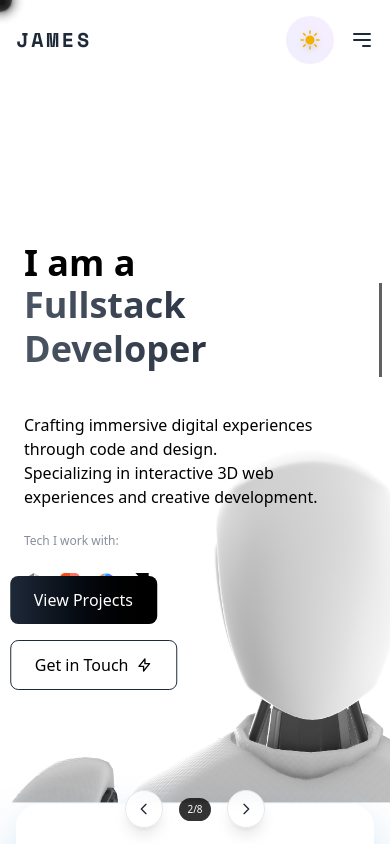
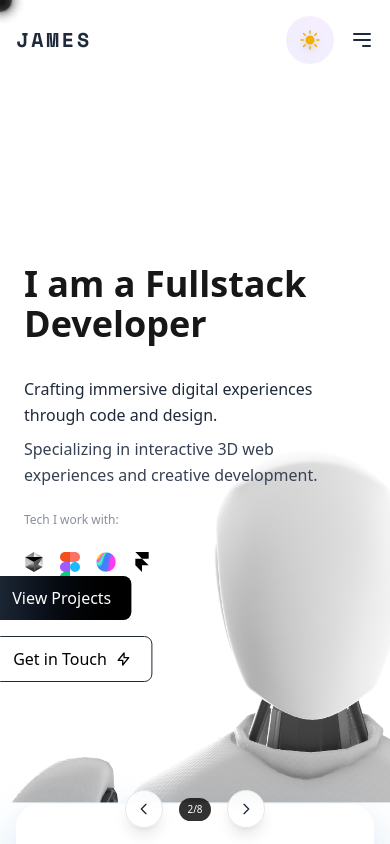
Before and after one commit to BZetsu/My-portfolio, a Next.js app: page / in a window 390 px wide. Shown: the top 844 px of the page. Built offline with nearby package versions, Linux system fonts and the light colour scheme.

Commit message:
Move View Projects and Get in Touch buttons slightly to the left for mobile viewport improvement

```diff
--- a/app/page.tsx
+++ b/app/page.tsx
@@ -138,28 +138,46 @@ export default function Home() {
   const is3DVisible = useIntersectionObserver(splineContainerRef, { threshold: 0.1 });
   const [isModalOpen, setIsModalOpen] = useState(false);
 
-  // Simplified roles array
+  // Updated unified role phrases
   const roles = useMemo(() => [
-    { text: "Designer", showPrefix: true },
-    { text: "Fullstack Developer", showPrefix: true },
-    { text: "Manager", showPrefix: true },
-    { text: "Founder", showPrefix: true },
-    { text: "I am James", showPrefix: false },
-    { text: "You can call me Zetsu", showPrefix: false },
-    { text: "Nice to meet you", showPrefix: false }
+    "I am a Designer",
+    "I am a Fullstack Developer",
+    "I am a Manager",
+    "I am a Founder",
+    "But in all, I am a Creator, a builder",
+    "I am James",
+    "You can call me Zetsu",
+    "Nice to meet you"
   ], []);
 
   const [currentRoleIndex, setCurrentRoleIndex] = useState(0);
+  const [isTyping, setIsTyping] = useState(true);
 
-  // Role switching with performance adaptation
+  // Role switching with smoother transitions
   useEffect(() => {
-    // Longer intervals on low-performance devices
-    const interval = setInterval(() => {
+    const typingInterval = isLowPerformance ? 4000 : 3000;
+
+    // Start typing animation
+    setIsTyping(true);
+
+    // Set timeout for role transition
+    const timer = setTimeout(() => {
       setCurrentRoleIndex((prevIndex) => (prevIndex + 1) % roles.length);
-    }, isLowPerformance ? 4000 : 3000);
+    }, typingInterval);
 
-    return () => clearInterval(interval);
-  }, [roles.length, isLowPerformance]);
+    return () => clearTimeout(timer);
+  }, [roles.length, isLowPerformance, currentRoleIndex]);
+
+  // Effect to handle typing animation state
+  useEffect(() => {
+    // After role changes, briefly pause typing animation to create pause effect
+    setIsTyping(false);
+    const timer = setTimeout(() => {
+      setIsTyping(true);
+    }, 100);
+
+    return () => clearTimeout(timer);
+  }, [currentRoleIndex]);
 
   // Get isDark directly from theme for styling
   const isDark = theme === 'dark';
@@ -182,89 +200,175 @@ export default function Home() {
 
       {/* Main content layout - completely redesigned */}
       <div className="grid grid-cols-1 lg:grid-cols-2 min-h-screen relative">
+        {/* Left side - 3D Spline component - back to original position */}
+        <div
+          ref={splineContainerRef}
+          className="absolute inset-0 lg:inset-auto lg:left-0 lg:w-1/2 h-[70vh] lg:h-full z-10"
+        >
+          <div
+            className="absolute inset-0 w-[150%] lg:w-[140%] h-[110%] left-0 lg:left-[20%] bottom-[-5%] flex items-center justify-center transform-gpu will-change-transform"
+          >
+            {/* Only load Spline when visible and not in low performance mode on mobile */}
+            {is3DVisible && (
+              <>
+                {window.innerWidth < 768 ? (
+                  // Always use static image for mobile
+                  <div className="w-full h-full flex items-end justify-center" style={{ zIndex: 1 }}>
+                    <div className="absolute inset-0 bg-gradient-to-t from-transparent to-white dark:to-black opacity-40 z-10"></div>
+                    <img
+                      src="/NEXBOT - robot character concept - Copy@1-1536x695.png"
+                      alt="NEXBOT Robot"
+                      className="object-contain max-w-[120%] max-h-[120%] opacity-100"
+                      style={{
+                        position: 'absolute',
+                        zIndex: 1,
+                        bottom: '-10%',
+                        transform: 'translateY(15%) scale(1.25)'
+                      }}
+                      onError={(e) => {
+                        // Fallback if image doesn't exist
+                        e.currentTarget.style.display = 'none';
+                      }}
+                    />
+                  </div>
+                ) : (
+                  <Suspense fallback={
+                    <div className="w-full h-full flex items-center justify-center">
+                      <div className="animate-pulse text-black/50 dark:text-white/50">Loading 3D scene...</div>
+                    </div>
+                  }>
+                    <div
+                      className="transform-gpu will-change-transform hardware-accelerated w-full h-full absolute inset-0"
+                    >
+                      <SplineWrapper
+                        scene="https://prod.spline.design/1WM5NpYvXC5G168Z/scene.splinecode"
+                        className="w-full h-full scale-[1.2] lg:scale-[1.35] will-change-transform hardware-accelerated"
+                        style={{
+                          transformOrigin: 'center center',
+                          transform: 'translate3d(0, 0, 0)',
+                          backfaceVisibility: 'hidden',
+                          WebkitBackfaceVisibility: 'hidden',
+                          perspective: '1000px'
+                        }}
+                      />
+                    </div>
+                  </Suspense>
+                )}
+              </>
+            )}
+          </div>
+        </div>
+
         {/* Text content - redesigned with new animation style */}
-        <div className="col-span-1 lg:col-span-2 relative z-20 px-6 py-12 md:py-16 flex flex-col justify-center lg:justify-center items-center lg:items-end">
-          <div className="lg:w-1/2 lg:pr-20 mt-24 md:mt-20 lg:mt-16">
+        <div className="col-span-1 lg:col-span-2 relative z-20 px-6 py-12 md:py-16 flex flex-col justify-center lg:justify-center items-center lg:items-end pointer-events-none">
+          <div className="lg:w-1/2 lg:pr-20 mt-24 md:mt-20 lg:mt-16 relative z-10 pointer-events-none">
             <motion.div
               initial={{ opacity: 0, y: -10 }}
               animate={{ opacity: 1, y: 0 }}
               transition={{ duration: 0.7 }}
-              className="max-w-lg"
+              className="max-w-lg relative pointer-events-none"
+              style={{ pointerEvents: 'none' }}
             >
-              {/* Heading with role - removed portfolio label */}
-              <div className="mb-8">
-                <motion.h1
-                  className="text-4xl md:text-5xl lg:text-6xl font-bold"
-                  initial={{ opacity: 0 }}
-                  animate={{ opacity: 1 }}
-                  transition={{ duration: 0.8 }}
-                >
-                  {roles[currentRoleIndex].showPrefix && (
-                    <span className="bg-clip-text text-transparent bg-gradient-to-r from-black to-black dark:from-gray-300 dark:to-gray-100">
-                      I am a{" "}
-                    </span>
-                  )}
+              {/* Semi-transparent backdrop for better text legibility - ensure it's pointer-events-none */}
+              <div className="absolute -inset-4 -z-10 rounded-2xl backdrop-blur-sm bg-white/10 dark:bg-black/20 opacity-0 md:opacity-30 pointer-events-none"></div>
 
+              {/* Heading with improved animation - ensure all elements are pointer-events-none */}
+              <div className="mb-8 pointer-events-none">
+                <h1 className="hero-text-container text-4xl md:text-5xl lg:text-6xl font-bold relative pointer-events-none">
                   <AnimatePresence mode="wait">
                     <motion.div
                       key={currentRoleIndex}
-                      className="inline-block"
-                      initial={{ opacity: 0, filter: "blur(8px)" }}
-                      animate={{
-                        opacity: 1,
-                        filter: "blur(0px)",
-                        transition: { duration: 0.6 }
+                      initial="hidden"
+                      animate="visible"
+                      exit="exit"
+                      variants={{
+                        hidden: {
+                          opacity: 0,
+                          y: 20,
+                          filter: "blur(8px)"
+                        },
+                        visible: {
+                          opacity: 1,
+                          y: 0,
+                          filter: "blur(0px)",
+                          transition: {
+                            duration: 0.5,
+                            ease: [0.215, 0.61, 0.355, 1]
+                          }
+                        },
+                        exit: {
+                          opacity: 0,
+                          y: -20,
+                          filter: "blur(8px)",
+                          transition: {
+                            duration: 0.3,
+                            ease: [0.55, 0.085, 0.68, 0.53]
+                          }
+                        }
                       }}
-                      exit={{
-                        opacity: 0,
-                        filter: "blur(8px)",
-                        transition: { duration: 0.3 }
-                      }}
+                      className="inline-block pointer-events-none"
                     >
-                      <span className="bg-clip-text text-transparent bg-gradient-to-r from-black to-black dark:from-gray-200 dark:to-white relative inline-block gradient-text focus-in pb-2 overflow-visible">
-                        {roles[currentRoleIndex].text}
-                        <motion.span
-                          className="absolute -right-4 top-0 bottom-0 w-[3px] bg-black dark:bg-white"
-                          animate={{
-                            opacity: [1, 0, 1],
-                            transition: {
-                              repeat: Infinity,
-                              duration: 0.8
-                            }
+                      <span
+                        className={`relative inline-block ${
+                          isDark ? 'text-gradient text-gradient-dark text-glow-sm' : 'text-gradient text-gradient-light'
+                        } pointer-events-none`}
+                      >
+                        {roles[currentRoleIndex]}
+                        <span
+                          className="typing-cursor pointer-events-none"
+                          style={{
+                            backgroundColor: isDark ? '#fff' : '#000',
+                            opacity: isTyping ? 1 : 0
                           }}
                         />
                       </span>
                     </motion.div>
                   </AnimatePresence>
-                </motion.h1>
+                </h1>
               </div>
 
-              {/* Description */}
-              <div className="mt-4">
-                <p style={{
-                  fontSize: '1rem',
-                  lineHeight: '1.5',
-                  color: theme === 'dark' ? '#DDDDDD' : '#000000',
-                  fontWeight: 500,
-                }}>
-                  Crafting immersive digital experiences through code and design.
-                  <br />
-                  Specializing in interactive 3D web experiences and creative development.
-                </p>
+              {/* Other content (description, tech logos) should all be pointer-events-none to pass through to the 3D */}
+              <div className="mt-4 pointer-events-none">
+                <motion.div
+                  initial={{ opacity: 0 }}
+                  animate={{ opacity: 1 }}
+                  transition={{
+                    delay: 0.3,
+                    staggerChildren: 0.1
+                  }}
+                  className="pointer-events-none"
+                >
+                  <motion.p
+                    initial={{ opacity: 0, y: 10 }}
+                    animate={{ opacity: 1, y: 0 }}
+                    transition={{ duration: 0.4 }}
+                    className={`text-base leading-relaxed ${isDark ? 'text-gray-200' : 'text-gray-800'} font-medium pointer-events-none`}
+                  >
+                    Crafting immersive digital experiences through code and design.
+                  </motion.p>
+                  <motion.p
+                    initial={{ opacity: 0, y: 10 }}
+                    animate={{ opacity: 1, y: 0 }}
+                    transition={{ duration: 0.4, delay: 0.1 }}
+                    className={`text-base leading-relaxed mt-2 ${isDark ? 'text-gray-300' : 'text-gray-700'} font-medium pointer-events-none`}
+                  >
+                    Specializing in interactive 3D web experiences and creative development.
+                  </motion.p>
+                </motion.div>
               </div>
 
-              {/* Tech logos - moved above buttons and made smaller */}
+              {/* Tech logos should also be pointer-events-none */}
               <motion.div
-                className="mt-6 flex items-center flex-wrap gap-4"
+                className="mt-6 flex items-center flex-wrap gap-4 pointer-events-none"
                 initial={{ opacity: 0 }}
                 animate={{ opacity: 1 }}
                 transition={{ delay: 0.6, duration: 0.5 }}
               >
-                <span className="text-xs text-gray-500 dark:text-gray-400 mr-1 block w-full md:w-auto mb-2 md:mb-0 opacity-80">
+                <span className="text-xs text-gray-500 dark:text-gray-400 mr-1 block w-full md:w-auto mb-2 md:mb-0 opacity-80 pointer-events-none">
                   Tech I work with:
                 </span>
 
-                <div className="flex flex-wrap gap-4 items-center">
+                <div className="flex flex-wrap gap-4 items-center pointer-events-none">
                   {/* Logo 1: Cursor */}
                   <motion.div
                     whileHover={{ scale: 1.1 }}
@@ -323,67 +427,10 @@ export default function Home() {
               </motion.div>
 
               {/* Call to action buttons - section removed from here */}
-              <div className="mt-10 h-16">
+              <div className="mt-10 h-16 pointer-events-none">
                 {/* Moderate space for separation between icons and buttons */}
               </div>
             </motion.div>
-          </div>
-        </div>
-
-        {/* Left side - 3D Spline component with optimized loading */}
-        <div
-          ref={splineContainerRef}
-          className="absolute inset-0 lg:inset-auto lg:left-0 lg:w-1/2 h-[70vh] lg:h-full z-0"
-        >
-          {/* Invisible overlay for cursor tracking, but allows clicks to pass through */}
-          <div className="absolute inset-0 z-0" style={{ pointerEvents: 'none' }}></div>
-
-          <div className="absolute inset-0 w-[150%] lg:w-[140%] h-[110%] left-0 lg:left-[20%] bottom-[-5%] flex items-center justify-center will-change-transform transform-gpu">
-            {/* Only load Spline when visible and not in low performance mode on mobile */}
-            {is3DVisible && (
-              <>
-                {window.innerWidth < 768 ? (
-                  // Always use static image for mobile
-                  <div className="w-full h-full flex items-end justify-center" style={{ zIndex: 1 }}>
-                    <img
-                      src="/NEXBOT - robot character concept - Copy@1-1536x695.png"
-                      alt="NEXBOT Robot"
-                      className="object-contain max-w-[120%] max-h-[120%] opacity-100"
-                      style={{
-                        position: 'absolute',
-                        zIndex: 1,
-                        bottom: '-10%',
-                        transform: 'translateY(15%) scale(1.25)'
-                      }}
-                      onError={(e) => {
-                        // Fallback if image doesn't exist
-                        e.currentTarget.style.display = 'none';
-                      }}
-                    />
-                  </div>
-                ) : (
-                  <Suspense fallback={
-                    <div className="w-full h-full flex items-center justify-center">
-                      <div className="animate-pulse text-black/50 dark:text-white/50">Loading 3D scene...</div>
-                    </div>
-                  }>
-                    <div className="transform-gpu will-change-transform hardware-accelerated w-full h-full">
-                      <SplineWrapper
-                        scene="https://prod.spline.design/1WM5NpYvXC5G168Z/scene.splinecode"
-                        className="w-full h-full scale-[1.2] lg:scale-[1.35] will-change-transform hardware-accelerated"
-                        style={{
-                          transformOrigin: 'center center',
-                          transform: 'translate3d(0, 0, 0)',
-                          backfaceVisibility: 'hidden',
-                          WebkitBackfaceVisibility: 'hidden',
-                          perspective: '1000px',
-                        }}
-                      />
-                    </div>
-                  </Suspense>
-                )}
-              </>
-            )}
           </div>
         </div>
 
@@ -391,17 +438,17 @@ export default function Home() {
         <div
           className={`absolute z-50 flex flex-wrap gap-4 pointer-events-auto ${
             // Reduce movement amount, make it more subtle and correlate with text
-            roles[currentRoleIndex].text === "Fullstack Developer"
+            roles[currentRoleIndex].includes("Fullstack Developer")
               ? "top-[36rem] md:top-[38rem] lg:top-[36rem]" // Increased for Fullstack to prevent overlap
-              : roles[currentRoleIndex].text.includes("Zetsu")
+              : roles[currentRoleIndex].includes("Zetsu")
                 ? "top-[35rem] md:top-[37rem] lg:top-[35rem]" // Less dramatic position for "Zetsu" message
-                : roles[currentRoleIndex].showPrefix
+                : roles[currentRoleIndex].startsWith("I am a")
                   ? "top-[34rem] md:top-[35rem] lg:top-[33rem]" // Default for roles with prefix
                   : "top-[33rem] md:top-[34rem] lg:top-[32rem]" // Smaller adjustment for other messages
-          } left-[35%] md:left-[40%] lg:left-[50%] transform -translate-x-1/2 lg:translate-x-0`}
-          style={{ pointerEvents: 'auto', transition: 'top 0.3s ease-out', zIndex: 30 }}
+          } left-[32%] md:left-[35%] lg:left-[44%] transform -translate-x-1/2 lg:translate-x-0`}
+          style={{ pointerEvents: 'auto', transition: 'top 0.3s ease-out', zIndex: 100 }}
         >
-          <button
+          <motion.button
             onClick={() => {
               const projectsSection = document.getElementById('projects');
               if (projectsSection) {
@@ -411,21 +458,27 @@ export default function Home() {
                 });
               }
             }}
-            className="px-6 py-3 rounded-lg bg-gradient-to-r from-gray-800 to-black dark:from-gray-700 dark:to-gray-900 text-white font-medium transition-all relative overflow-hidden group hover:shadow-lg cursor-pointer"
-            style={{ pointerEvents: 'auto' }}
+            className="px-5 py-2.5 sm:px-6 sm:py-3 rounded-lg bg-gradient-to-r from-gray-800 to-black dark:from-gray-700 dark:to-gray-900 text-white font-medium relative overflow-hidden group hover:shadow-lg cursor-pointer"
+            initial={{ opacity: 0, y: 20 }}
+            animate={{ opacity: 1, y: 0 }}
+            transition={{ duration: 0.5, delay: 0.8 }}
+            whileHover={{ scale: 1.05 }}
+            whileTap={{ scale: 0.95 }}
           >
             <span className="relative z-10">View Projects</span>
             <span className="absolute inset-0 bg-gradient-to-r from-black to-gray-800 dark:from-gray-900 dark:to-gray-700 opacity-0 group-hover:opacity-100 transition-opacity duration-300"></span>
-          </button>
+          </motion.button>
 
           <motion.button
             onClick={() => {
               setIsModalOpen(true);
             }}
-            className="px-6 py-3 rounded-lg bg-white border border-gray-800 text-black dark:text-black font-medium hover:bg-gray-50 transition-all flex items-center hover:shadow-lg cursor-pointer"
-            style={{ pointerEvents: 'auto' }}
-            whileHover={{ scale: 1.03 }}
-            whileTap={{ scale: 0.97 }}
+            className="px-5 py-2.5 sm:px-6 sm:py-3 rounded-lg bg-white border border-gray-800 text-black dark:text-black font-medium hover:bg-gray-50 transition-all flex items-center hover:shadow-lg cursor-pointer"
+            initial={{ opacity: 0, y: 20 }}
+            animate={{ opacity: 1, y: 0 }}
+            transition={{ duration: 0.5, delay: 0.9 }}
+            whileHover={{ scale: 1.05 }}
+            whileTap={{ scale: 0.95 }}
           >
             Get in Touch
             <svg
```
